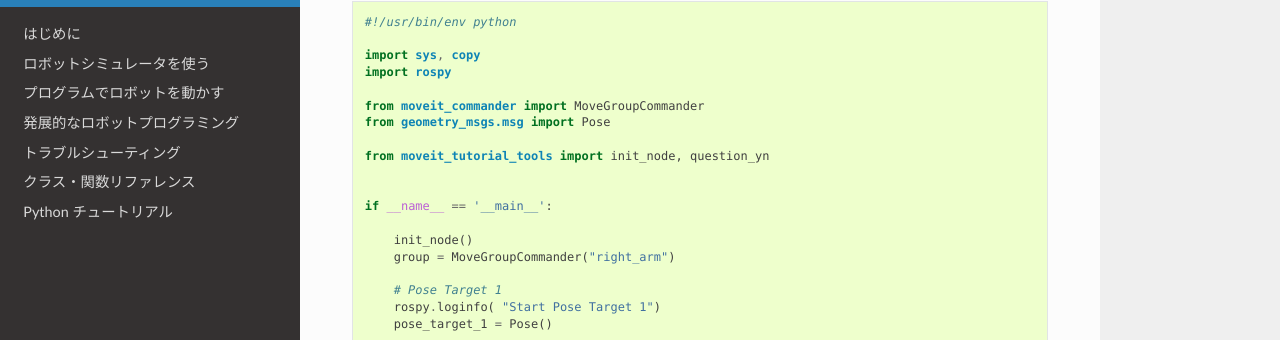
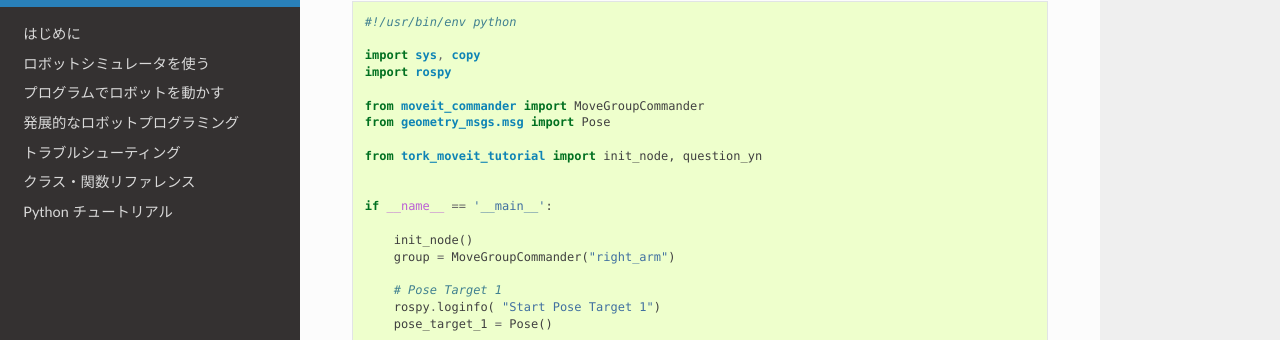
Before and after one commit to tork-a/tork_moveit_tutorial, a Sphinx documentation site: the page built from doc/moveit-tutorial_ja_robot-python_advanced.md, in a window 1280 px wide and 1400 px high, scrolled down 550 px. Shown: the part 111-451 px from the top of the window. Built offline with Sphinx 7.4.7 and the Read the Docs theme 2.0.0, drawn with Linux system fonts in a browser that asks for light colours; some of the changed text lies outside the part shown.

Commit message:
fix doc due to python file format

```diff
--- a/doc/moveit-tutorial_ja_robot-python_advanced.md
+++ b/doc/moveit-tutorial_ja_robot-python_advanced.md
@@ -34,7 +34,7 @@ import rospy
 from moveit_commander import MoveGroupCommander
 from geometry_msgs.msg import Pose
 
-from moveit_tutorial_tools import init_node, question_yn
+from tork_moveit_tutorial import init_node, question_yn
 
 
 if __name__ == '__main__':
@@ -102,7 +102,7 @@ import rospy
 from moveit_commander import MoveGroupCommander
 from geometry_msgs.msg import Pose
 
-from moveit_tutorial_tools import init_node, question_yn
+from tork_moveit_tutorial import init_node, question_yn
 
 
 if __name__ == '__main__':
@@ -267,7 +267,7 @@ import rospy
 from moveit_commander import MoveGroupCommander
 from geometry_msgs.msg import Pose
 
-from moveit_tutorial_tools import init_node
+from tork_moveit_tutorial import init_node
 
 
 if __name__ == '__main__':
@@ -348,7 +348,7 @@ import rospy
 from moveit_commander import MoveGroupCommander
 from geometry_msgs.msg import Pose
 
-from moveit_tutorial_tools import init_node, question_yn
+from tork_moveit_tutorial import init_node, question_yn
 
 
 if __name__ == '__main__':
@@ -464,7 +464,7 @@ import rospy
 from moveit_commander import MoveGroupCommander
 from geometry_msgs.msg import Pose
 
-from moveit_tutorial_tools import init_node, question_yn
+from tork_moveit_tutorial import init_node, question_yn
 
 
 if __name__ == '__main__':
@@ -609,7 +609,7 @@ import rospy
 from moveit_commander import MoveGroupCommander
 from geometry_msgs.msg import Pose, PoseStamped
 
-from moveit_tutorial_tools import init_node
+from tork_moveit_tutorial import init_node
 
 
 if __name__ == '__main__':
@@ -740,7 +740,7 @@ import rospy
 from moveit_commander import MoveGroupCommander
 from geometry_msgs.msg import Pose
 
-from moveit_tutorial_tools import init_node, get_current_target_pose
+from tork_moveit_tutorial import init_node, get_current_target_pose
 
 
 def main():
@@ -930,7 +930,7 @@ from moveit_commander import MoveGroupCommander
 from geometry_msgs.msg import Pose
 from tf.transformations import quaternion_multiply, quaternion_about_axis
 
-from moveit_tutorial_tools import init_node, get_current_target_pose
+from tork_moveit_tutorial import init_node, get_current_target_pose
 
 
 def main():
@@ -1109,7 +1109,7 @@ import rospy, tf
 from moveit_commander import MoveGroupCommander, PlanningSceneInterface
 from geometry_msgs.msg import Pose, PoseStamped
 
-from moveit_tutorial_tools import init_node
+from tork_moveit_tutorial import init_node
 
 
 if __name__ == '__main__':
@@ -1254,7 +1254,7 @@ from moveit_commander import MoveGroupCommander, PlanningSceneInterface
 from geometry_msgs.msg import Pose, PoseStamped
 from moveit_msgs.msg import Constraints, OrientationConstraint
 
-from moveit_tutorial_tools import init_node
+from tork_moveit_tutorial import init_node
 
 
 if __name__ == '__main__':
```
Also changed, not shown: doc/moveit-tutorial_ja_robot-python_basic.md (+3 -3 lines).
